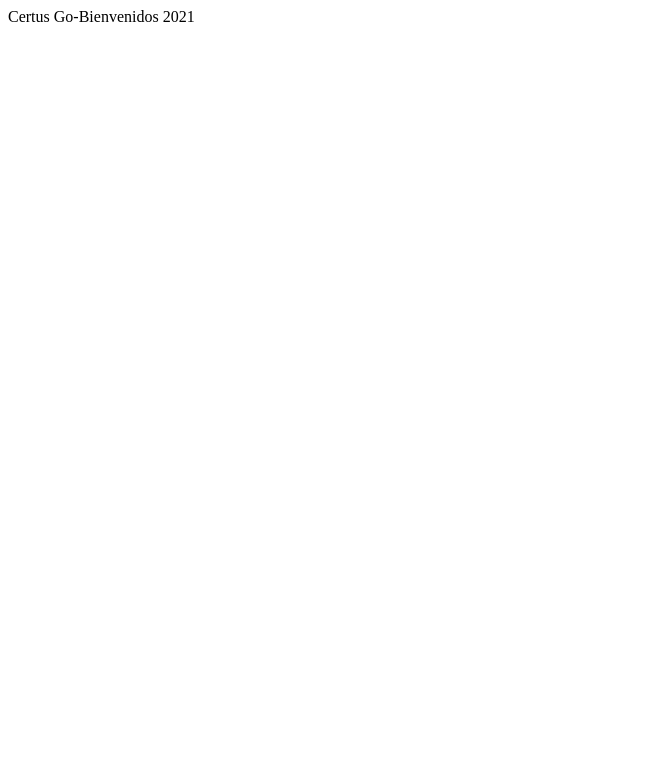
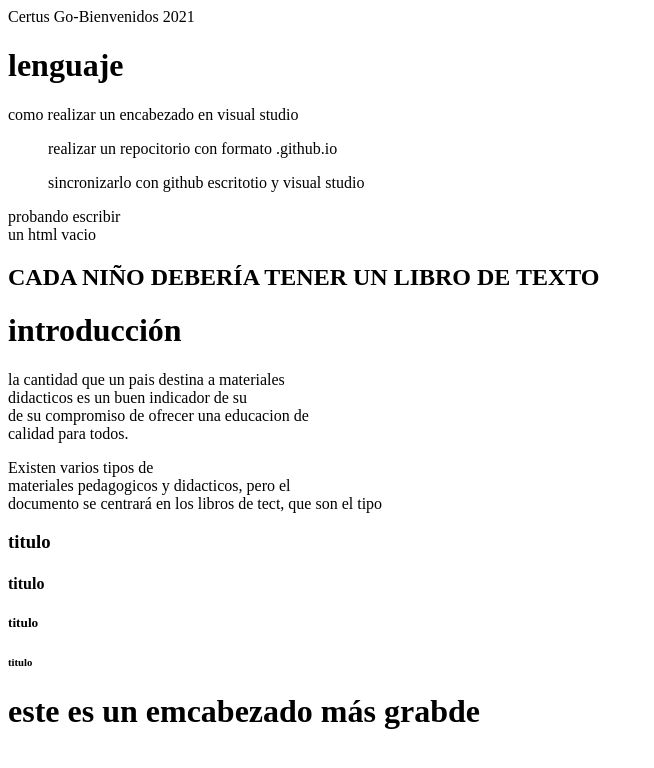
Before and after one commit to zavychaponanramirez/zavy-sthefany-lenguaje.github.io, a plain HTML site: page index.html in a window 1280 px wide. Shown: the whole page, without its empty margins (0-654 px from the left). Drawn offline with Linux system fonts and the light colour scheme.

Commit message:
cualquier cosa

```diff
--- a/index.html
+++ b/index.html
@@ -10,3 +10,29 @@
     Certus Go-Bienvenidos 2021
 </body>
 </html>
+<h1>lenguaje </h1>
+<p>como realizar un encabezado en visual studio</p>
+<body>
+    <ul>realizar un repocitorio con formato .github.io</ul>
+    <ul>sincronizarlo con github escritotio y visual studio</ul>
+</body>
+<body>
+    <p>probando escribir <br> un html vacio</p>
+</body>
+<html>
+    <h2> CADA NIÑO DEBERÍA TENER UN LIBRO DE TEXTO</h2>
+    <h1>introducción</h1>
+    <body>
+        <p>la cantidad que un pais destina a materiales <br> didacticos es un buen indicador de su <br> de su compromiso de ofrecer una educacion de <br> calidad para todos.</p>
+        <P>Existen varios tipos de <br> materiales pedagogicos y didacticos, pero el <br>documento se centrará en los libros de tect, que son el tipo  </P>
+    </body>
+    <body>
+        <!--la calidad de estos libros es de vital importancia para el futuro de esos niños-->
+        <!-- cualquier comentario que exista en mi mente -->
+    <h3>titulo</h3>
+    <h4>titulo</h4>
+    <h5>titulo</h5>
+    <h6>titulo</h6>
+        <h1 style="from-size: 60em;">este es un emcabezado más grabde</h1>
+    </body>
+</html>
```
